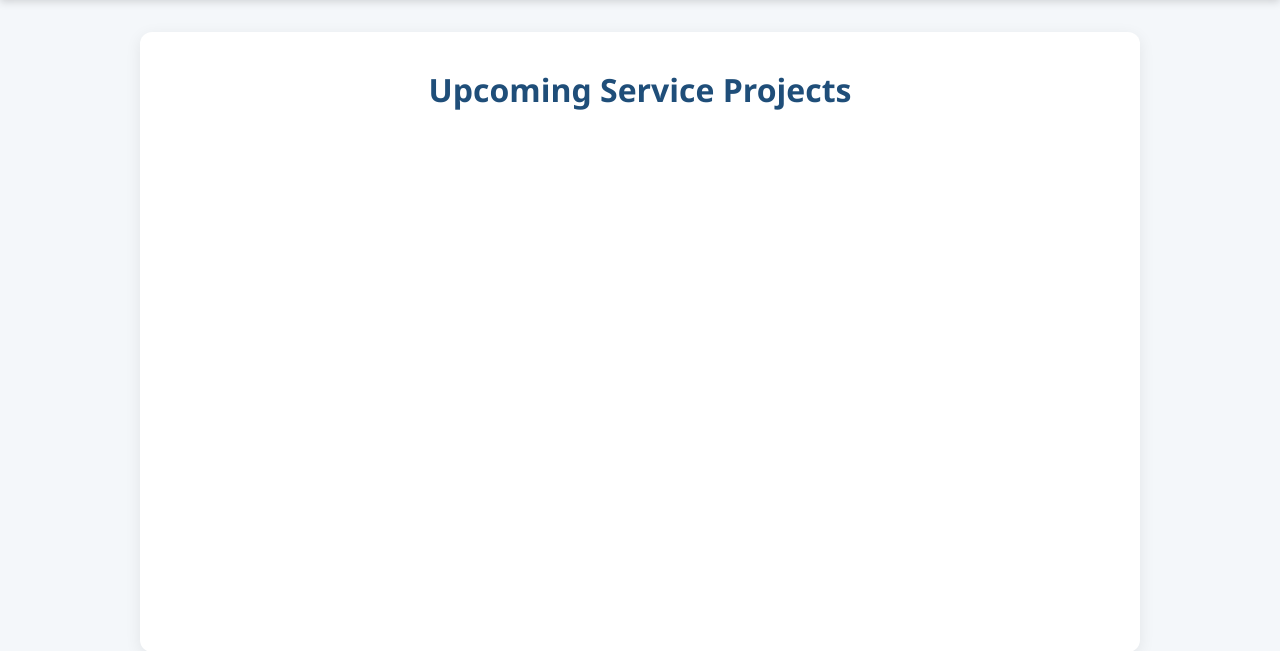
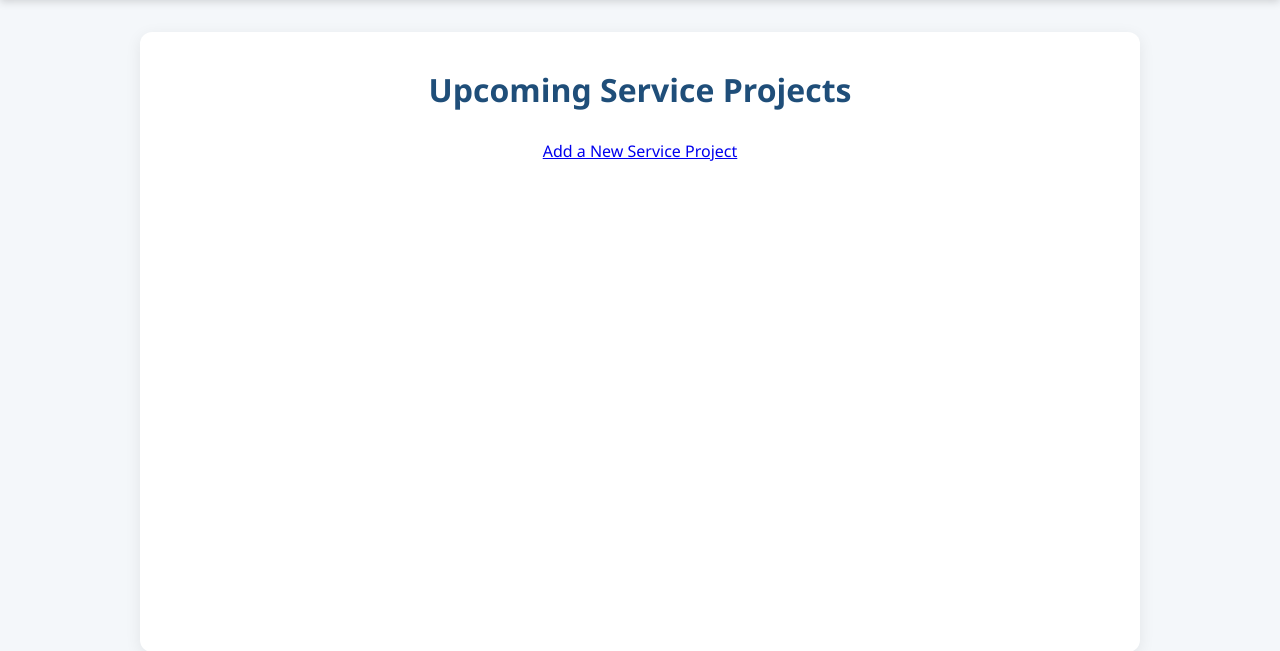
Before and after one commit to owenjackson23/cse340, a Node server app: page /projects in a window 1280 px wide. Shown: the part 58-709 px from the top of the page. Run offline with Node 20, Linux system fonts and the light colour scheme; data that the repository does not hold is empty.

Commit message:
added a link to the new project form

```diff
--- a/src/views/projects.ejs
+++ b/src/views/projects.ejs
@@ -26,6 +26,8 @@
                 </li>
                 <% }); %>
         </ul>
+
+        <p><a href="/new-project">Add a New Service Project</a></p>
     </main>
 
     <%- include('partials/footer') %>
```
